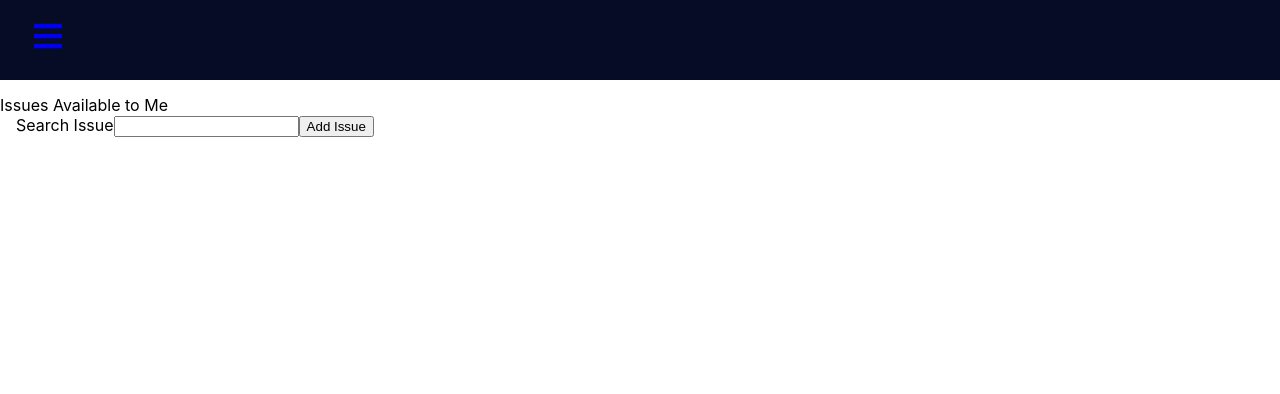
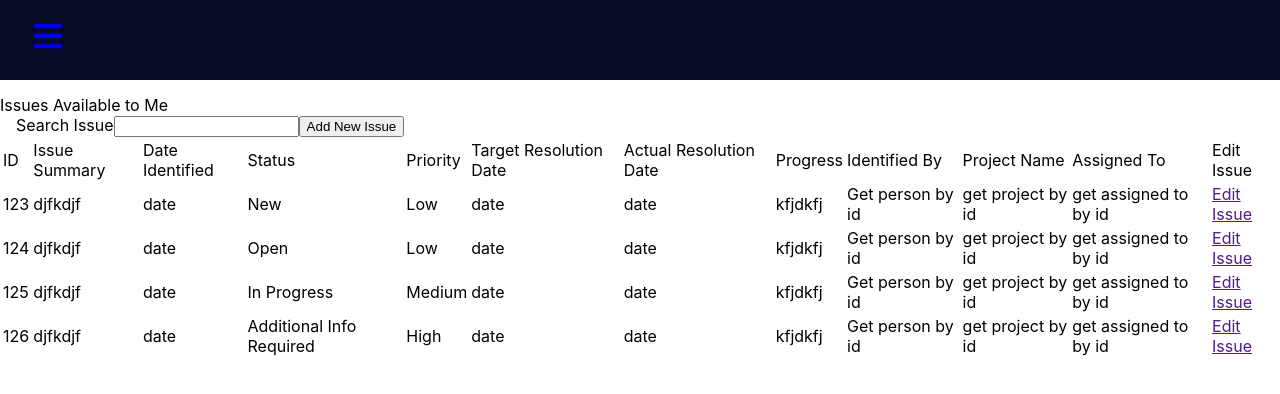
Before and after one commit to lesterroan/bug-tracker, a React (Create React App) app: page /issues in a window 1280 px wide. Shown: the top 394 px of the page. Built offline with nearby package versions, Linux system fonts and the light colour scheme.

Commit message:
ADD Issues Page

```diff
--- a/src/components/Issues.js
+++ b/src/components/Issues.js
@@ -1,6 +1,7 @@
 import React, { useContext } from "react";
 import { GlobalContext } from "../context/GlobalState";
 import { Card, Button, Table } from "react-bootstrap";
+import { Link } from "react-router-dom";
 
 function Issues() {
   const context = useContext(GlobalContext);
@@ -17,9 +18,29 @@ function Issues() {
                 <label htmlFor="search">Search Issue</label>
                 <input id="search" type="text" />
               </span>
-              <Button>Add Issue</Button>
+              <Button>Add New Issue</Button>
             </div>
-            <Table></Table>
+            <Table>
+              <thead>
+                <tr>
+                  <td>ID</td>
+                  <td>Issue Summary</td>
+                  <td>Date Identified</td>
+                  <td>Status</td>
+                  <td>Priority</td>
+                  <td>Target Resolution Date</td>
+                  <td>Actual Resolution Date</td>
+                  <td>Progress</td>
+                  <td>Identified By</td>
+                  <td>Project Name</td>
+                  <td>Assigned To</td>
+                  <td>Edit Issue</td>
+                </tr>
+              </thead>
+              <tbody>
+                <AllIssues issues={issues} />
+              </tbody>
+            </Table>
           </div>
         </Card.Body>
       </Card>
@@ -27,4 +48,27 @@ function Issues() {
   );
 }
 
+const AllIssues = (props) => {
+  return props.issues.map((issue) => {
+    return (
+      <tr key={issue.issue_id}>
+        <td>{issue.issue_id}</td>
+        <td>{issue.issue_summary}</td>
+        <td>{issue.identified_date}</td>
+        <td>{issue.status}</td>
+        <td>{issue.priority}</td>
+        <td>{issue.target_resolution_date}</td>
+        <td>{issue.actual_resolution_date}</td>
+        <td>{issue.progress}</td>
+        <td>Get person by id</td>
+        <td>get project by id</td>
+        <td>get assigned to by id</td>
+        <td>
+          <Link>Edit Issue</Link>
+        </td>
+      </tr>
+    );
+  });
+};
+
 export default Issues;
```
